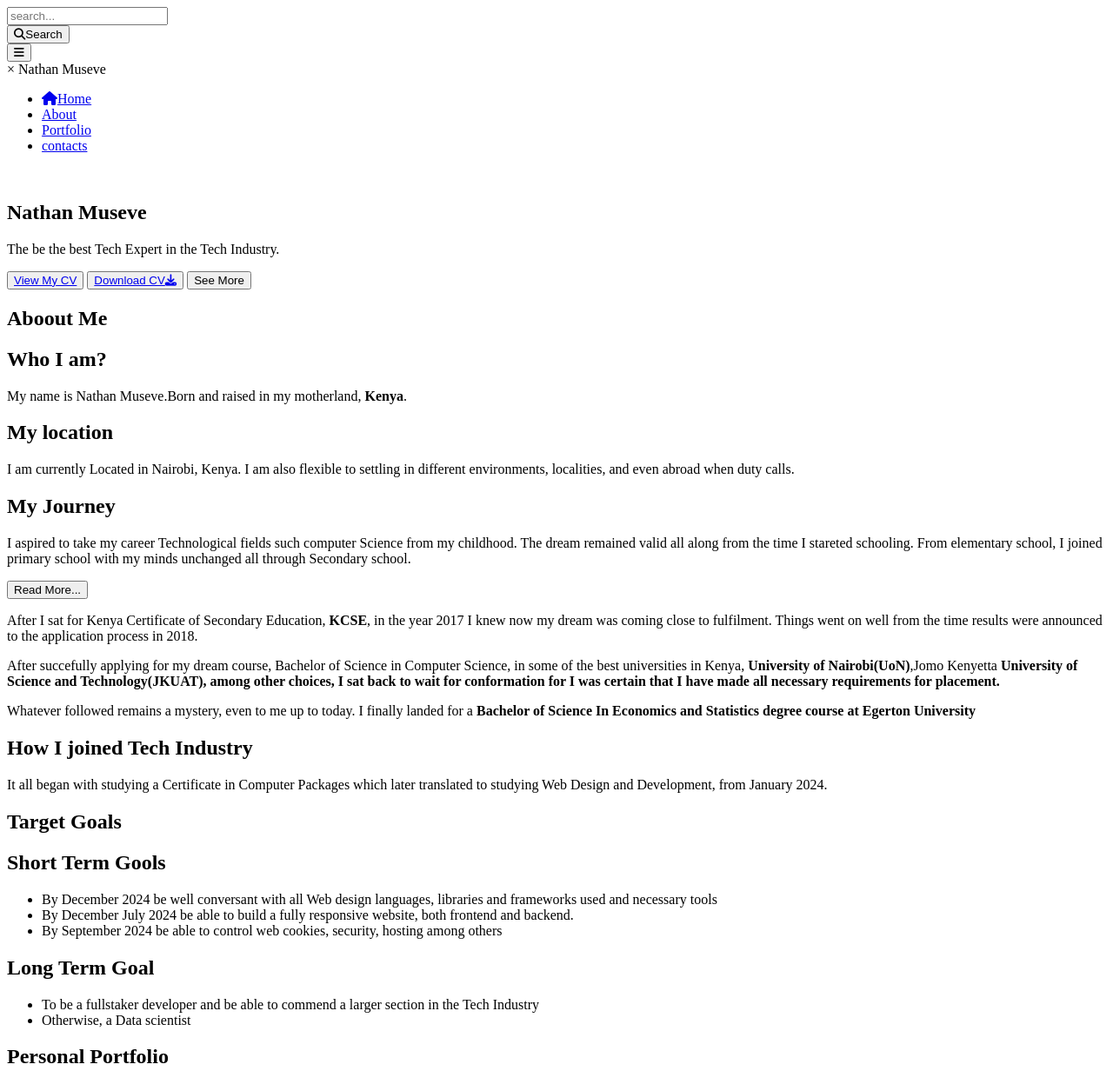
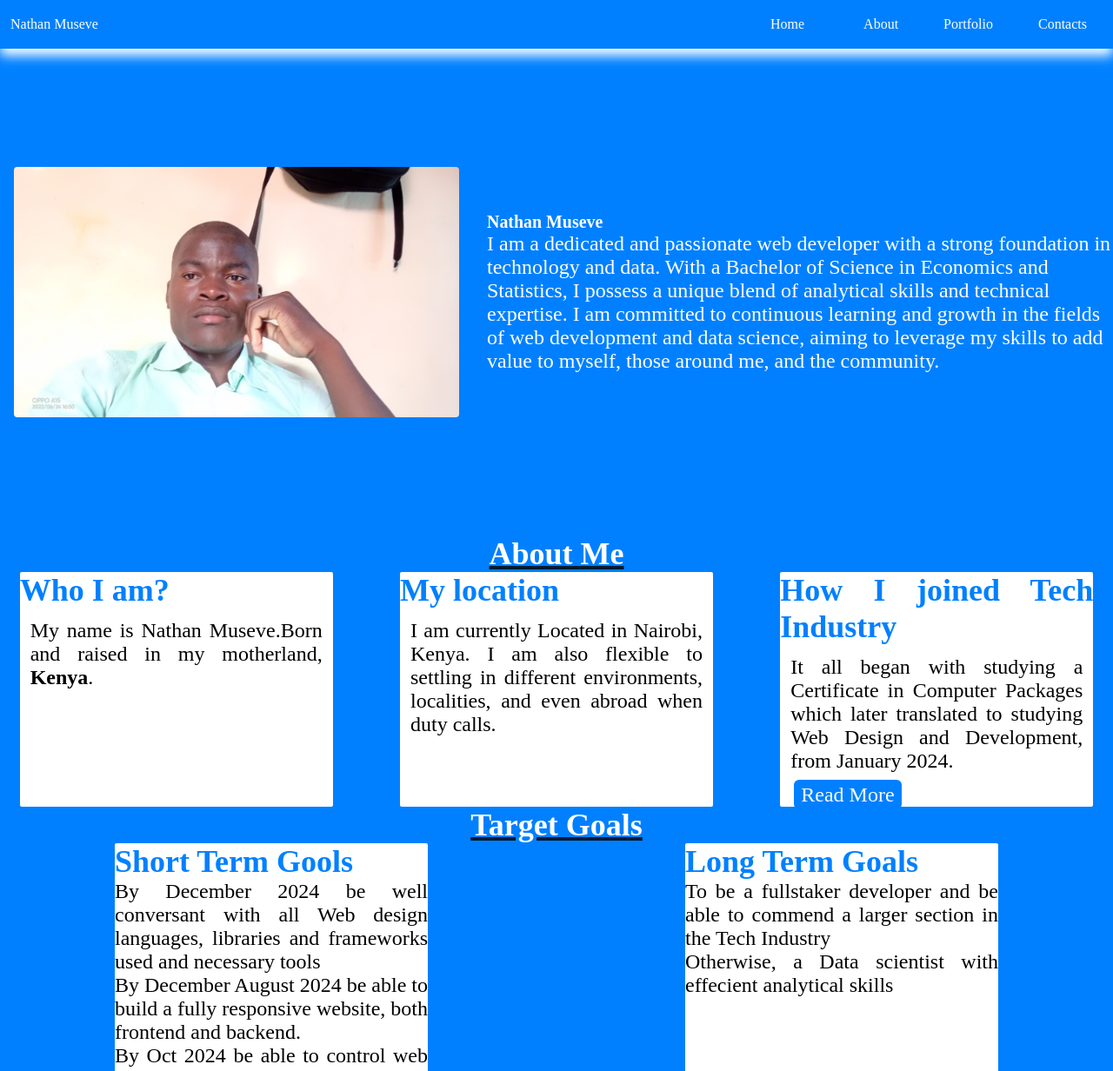
Before and after one commit to nathanmuseve/codsoft-portfolio1, a plain HTML site: page index.html in a window 1280 px wide. Shown: the top 1232 px of the page at 87% size. Drawn offline with Linux system fonts and the light colour scheme; a script that the page names is missing.

Commit message:
styled navbar, home and about

```diff
--- a/index.html
+++ b/index.html
@@ -4,27 +4,18 @@
   <meta charset="UTF-8">
   <meta name="viewport" content="width=device-width, initial-scale=1.0">
   <title>Nathan-Portfolio</title>
-  <link rel="stylesheet" href="style.css">
+  <link rel="stylesheet" href="styles.css">
+  <link rel="stylesheet" href="more-journey.html" >
   <link rel="stylesheet" href="https://cdnjs.cloudflare.com/ajax/libs/font-awesome/6.5.2/css/all.min.css" integrity="sha512-SnH5WK+bZxgPHs44uWIX+LLJAJ9/2PkPKZ5QiAj6Ta86w+fsb2TkcmfRyVX3pBnMFcV7oQPJkl9QevSCWr3W6A==" crossorigin="anonymous" referrerpolicy="no-referrer" />
 </head>
 <body>
   <header id="navBar">
-    <div id="clock"></div>
-    <div class="searchContainer">
-      <form action="" class="myForm">
-        <div class="inputs">
-          <label for="search"></label>
-          <input type="search" name="mySearch" id="search" placeholder="search..." required>
-        </div>
-        <button type="search" class="btn"><i class="fa-solid fa-magnifying-glass"></i>Search</button>
-      </form>
-    </div>
-    <button id="menu"><i class="fa-solid fa-bars" title="open menu"></i></button>
+    <!-- <button id="menu" title="open menu"><i class="fa-solid fa-bars" title="open menu"></i></button> -->
     <nav id="nav">
-      <span id="close" title="close menu">&times;</span>
+      <!-- <span id="close" title="close menu">&times;</span> -->
       <span>Nathan Museve</span>
       <ul>
-        <li><a class="home1" href="#home"><i class="fa-solid fa-house"></i>Home</a></li>
+        <li><a class="home1" href="#home">Home</li>
         <li><a href="#about">About</a></li>
         <li><a href="#portfolio">Portfolio</a></li>
         <li><a href="#contacts">contacts</a></li>
@@ -34,23 +25,18 @@
 
   <!-- ..........MY HOME..........  -->
   <section class="home" id="home">
-    <img src="picture.jpg" alt="">
+    <img src="prof-pic.jpg" alt="" >
     <div class="text-content">
-      <h2 class="myName">Nathan Museve</h2>
-      <p class="objective">The be the best Tech Expert in the Tech Industry.</p>
-      <div class="btnDFlex">
-        <button download class="cv"><a href="https://docs.google.com/document/d/1X1FLXE4HNEpiOlkwWrlkrI9Oxd9DbOOJ/edit?usp=drive_link">View My CV</a></button>
-        <button download ><a href="Nathan-Museve.pdf">Download CV<i class="fa-solid fa-download"></i></a></button>
-        <button class="seeMore">See More</button>
-      </div>
+      <h5 class="myName">Nathan Museve</h5>
+      <p>I am a dedicated and passionate web developer with a strong foundation in technology and data. With a Bachelor of Science in Economics and Statistics, I possess a unique blend of analytical skills and technical expertise. I am committed to continuous learning and growth in the fields of web development and data science, aiming to leverage my skills to add value to myself, those around me, and the community.</p>
     </div>
   </section>
 
 
     <!-- .........ABOUT ME.......  -->
   <main class="aboutContainer" id="about">
+    <h1>About Me</h1>
     <section class="about">
-      <h2>Aboout Me</h2>
       <div class="aboutdisplayflex">
         <div class="whoIam align">
           <h2>Who I am?</h2>
@@ -64,40 +50,30 @@
           <p>I am currently Located in Nairobi, Kenya. I am also flexible to settling in different environments, localities, and even abroad when duty calls.</p>
         </div>
 
-        <div class="myjourney align">
-          <h2>My Journey</h2>
-          <p>I aspired to take my career Technological fields such computer Science from my childhood. The dream remained valid all along from the time I stareted schooling. From elementary school, I joined primary school with my minds unchanged all through Secondary school.</p>
-          <button class="accordion">Read More...</button>
-          <div class="readMore">
-            <p>After I sat for Kenya Certificate of Secondary Education, <b>KCSE</b>, in the year 2017 I knew now my dream was coming close to fulfilment. Things went on well from the time results were announced to the application process in 2018. </p>
-            <p>After succefully applying for my dream course, Bachelor of Science in Computer Science, in some of the best universities in Kenya, <b>University of Nairobi(UoN)</b>,Jomo Kenyetta <b>University of Science and Technology(JKUAT), among other choices, I sat back to wait for conformation for I was certain that I have made all necessary requirements for placement.</b></p>
-            <p>Whatever followed remains a mystery, even to me up to today. I finally landed for a <b>Bachelor of Science In Economics and Statistics degree course at Egerton University</b></p>
-          </div>
-        </div>
         <div class="techJourney align">
           <h2>How I joined Tech Industry</h2>
-          <p>It all began with studying a Certificate in Computer Packages which later translated to studying Web Design and Development, from January 2024.</p>
+          <p>It all began with studying a Certificate in Computer Packages which later translated to studying Web Design and Development, from January 2024.</p> <a href="more-journey.html" class="more-journey">Read More</a>
         </div>
       </div>
     </section>
 
     <!-- ..........GOALS..........  -->
     <section class="goals">
-      <h2>Target Goals</h2>
+      <h1>Target Goals</h1>
       <div class="goalsDisplayFlex">
         <div class="shortGoals align">
           <h2>Short Term Gools</h2>
           <ul>
             <li>By December 2024 be well conversant with all Web design languages, libraries and frameworks used and necessary tools</li>
-            <li>By December July 2024 be able to build a fully responsive website, both frontend and backend.</li>
-            <li>By September 2024 be able to control web cookies, security, hosting among others</li>
+            <li>By December August 2024 be able to build a fully responsive website, both frontend and backend.</li>
+            <li>By Oct 2024 be able to control web cookies, security, hosting among others</li>
          </ul>
         </div>
         <div class="longTermGoals align">
-          <h2>Long Term Goal</h2>
+          <h2>Long Term Goals</h2>
           <ul>
             <li>To be a fullstaker developer and be able to commend a larger section in the Tech Industry</li>
-            <li>Otherwise, a Data scientist</li>
+            <li>Otherwise, a Data scientist with effecient analytical skills</li>
           </ul>
         </div>
       </div>
@@ -106,7 +82,7 @@
 
 <!-- ............PORTFOLIO............  -->
 <section class="portfolio" id="portfolio">
-  <h2>Personal Portfolio</h2>
+  <h1>Personal Portfolio</h1>
 
   <div class="skillsDisplayFlex">
     <!-- ...........Education............... -->
--- /dev/null
+++ b/more-journey.html
@@ -0,0 +1,31 @@
+<!DOCTYPE html>
+<html lang="en">
+<head>
+  <meta charset="UTF-8">
+  <meta name="viewport" content="width=device-width, initial-scale=1.0">
+  <title>Nathan-Portfolio</title>
+  <link rel="stylesheet" href="styles.css">
+</head>
+<body>
+  <header id="navBar">
+    <!-- <button id="menu" title="open menu"><i class="fa-solid fa-bars" title="open menu"></i></button> -->
+    <nav id="nav">
+      <!-- <span id="close" title="close menu">&times;</span> -->
+      <span>Nathan Museve</span>
+      <ul>
+        <li><a class="home1" href="#home">Home</li>
+        <li><a href="#about">About</a></li>
+        <li><a href="#portfolio">Portfolio</a></li>
+        <li><a href="#contacts">contacts</a></li>
+      </ul>
+    </nav>
+  </header>
+  <div class="myjourney align">
+    <h2>My Journey</h2>
+    <p>I aspired to take my career Technological fields such computer Science from my childhood. The dream remained valid all along from the time I stareted schooling. From elementary school, I joined primary school with my minds unchanged all through Secondary school.</p>
+    <p>After I sat for Kenya Certificate of Secondary Education, <b>KCSE</b>, in the year 2017 I knew now my dream was coming close to fulfilment. Things went on well from the time results were announced to the application process in 2018. </p>
+    <p>After succefully applying for my dream course, Bachelor of Science in Computer Science, in some of the best universities in Kenya, <b>University of Nairobi(UoN)</b>,Jomo Kenyetta <b>University of Science and Technology(JKUAT), among other choices, I sat back to wait for conformation for I was certain that I have made all necessary requirements for placement.</b></p>
+    <p>Whatever followed remains a mystery, even to me up to today. I finally landed for a <b>Bachelor of Science In Economics and Statistics degree course at Egerton University</b></p> <a href="index.html" id="home">Returm home</a>
+  </div>
+</body>
+</html>
--- a/styles.css
+++ b/styles.css
@@ -0,0 +1,129 @@
+* {
+  box-sizing: border-box;
+  margin: 0;
+  padding: 0;
+  color: ;
+}
+body {
+  background-color: rgb(0, 128, 255);
+}
+#navBar {
+  position: sticky;
+  top: 0;
+  box-shadow: 0 0.5rem 0.8rem 0 white;
+}
+#navBar nav {
+  background-color: rgb(0, 128, 255);
+  display: flex;
+  justify-content: space-between;
+  align-items: center;
+  padding: 12px;
+  height: 56px;
+  overflow: hidden;
+}
+#navBar nav ul {
+  display: flex;
+  gap: 1rem;
+}
+#navBar nav ul li {
+  list-style: none;
+  padding: 5% 18px;
+}
+#navBar nav ul li a, span{
+  color: white;
+  text-decoration: none;
+  text-transform: capitalize;
+}
+#navBar nav ul a:hover  {
+  color: rgb(220, 20, 110);
+  transition: all 0.2 ease;
+}
+#navBar nav ul li:hover {
+  background-color: rgba(0,0,0, 0.8);
+  color: rgb(220, 20, 110);
+  transition: all 0.2;
+}
+/* Home section  */
+.home {
+  height: 70vh;
+  background-size: cover;
+  display: flex;
+  justify-content: center;
+  align-items: center;
+  gap: 2rem;
+  background-color: rgb(0, 128, 255);
+}
+.home img {
+  width: 40%;
+  height: auto;
+  border-radius: 4px;
+  margin-left: 1rem;
+}
+.home .text-content {
+  color: white;
+  font-size: 24px;
+}
+.aboutContainer {
+  background-color: rgb(0, 128, 255);
+}
+h1 {
+  color: white;
+  text-align: center;
+  font-size: 36px;
+  text-decoration: 4px underline rgba(0, 0, 0, 0.8);
+}
+.aboutdisplayflex, .goalsDisplayFlex{
+  display: flex;
+  gap: 2rem;
+  flex-wrap: wrap;
+}
+.align {
+  max-height: 400px;
+  min-width: 200px;
+  max-width: 360px;
+  background: white;
+  text-align: justify;
+  font-size: 1.5rem;
+  border-radius: 2px;
+  overflow: auto;
+  margin: 0 auto;
+}
+.align:hover:not(2) {
+  background-color: rgb(173, 167, 167);
+}
+.align p {
+  text-align: justify;
+  margin: 12px;
+}
+.align h2 {
+  color: rgb(0, 128, 255);
+}
+.align a {
+  color: white;
+  margin: 0 1rem;
+  padding: 4px 8px;
+  text-decoration: none;
+  border-radius: 6px;
+  background-color: rgb(0, 128,255);
+}.align a:hover {
+  background-color: rgba(0, 0,0, 0.8);
+  color: white;
+}
+.myjourney {
+  max-width: 80%;
+  min-width: none;
+  max-height: none;
+  min-height: none;
+  margin: 1rem auto;
+  background-color: rgb(0, 128, 255);
+  color: white;
+  font-size: 36px;
+}
+.myjourney h2 {
+  color: wheat;
+  text-align: center;
+}
+.myjourney a {
+  background-color: rgba(0, 0,0, 0.8);
+  color: rgb(0, 128,255);
+}
```
Also changed, not shown: about-more.html (added), prof-pic.jpg (added).
